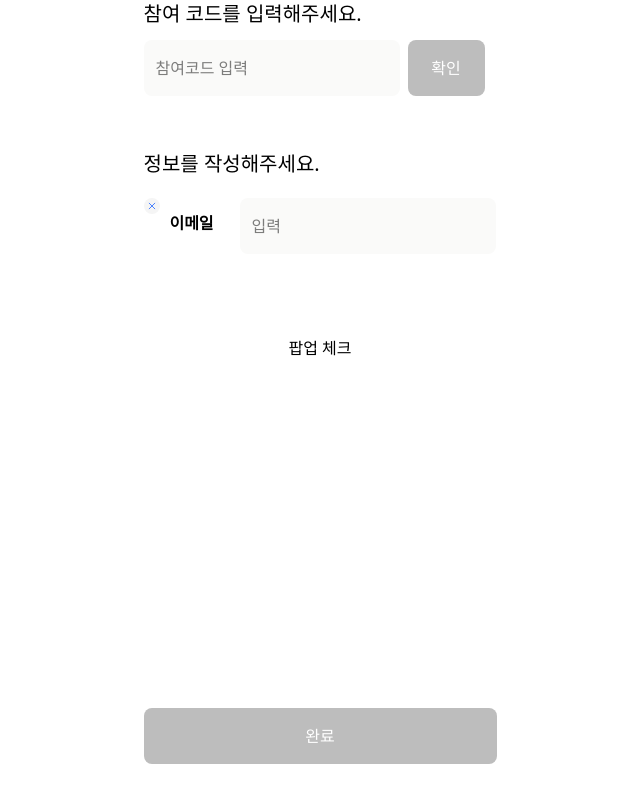
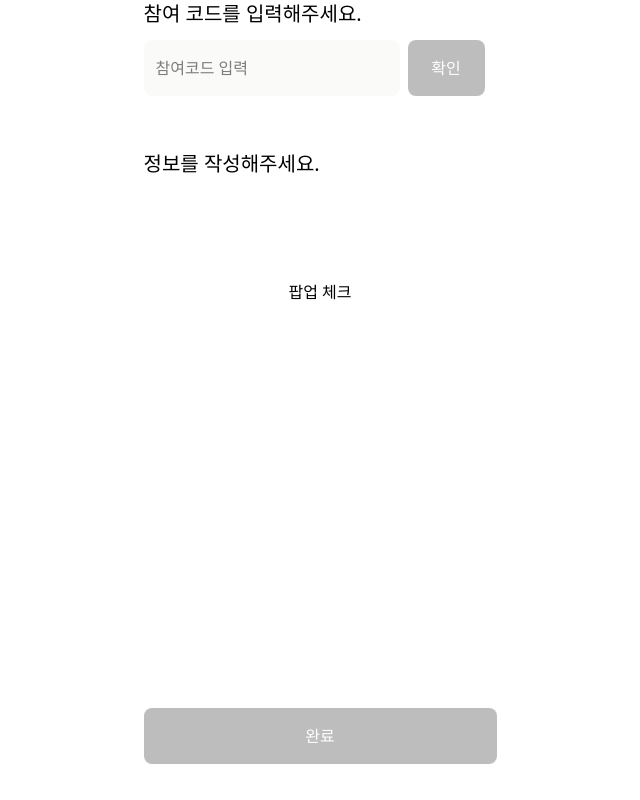
Before and after one commit to Dang-Bun/DANGBUN-frontend, a React (Vite) app: page /PlaceJoin1 in a window 1280 px wide. Shown: the whole page, without its empty margins (320-960 px from the left). Built offline with nearby package versions, Linux system fonts and the light colour scheme.

Commit message:
Fix : 코드 조회 작업

```diff
--- a/src/pages/E/PlaceJoin1.tsx
+++ b/src/pages/E/PlaceJoin1.tsx
@@ -11,7 +11,7 @@ const PlaceJoin = () => {
   const navigate = useNavigate();
 
   const [infoList, setInfoList] = React.useState([
-    { label: '이메일', value: '' },
+    // { label: '이메일', value: '' },
   ]);
   const [code, setCode] = React.useState('');
   const [inputValue, setInputValue] = React.useState('');
@@ -46,9 +46,7 @@ const PlaceJoin = () => {
   const searchCode = async () => {
     setCode(inputValue);
     try {
-      console.log(code);
       const res = await usePlaceApi.inviteCodeCheck({ inviteCode: code });
-      console.log(res);
 
       if (res?.data?.code === 20000) {
         const infoArray = res.data.data.information.map((label: string) => ({
```
